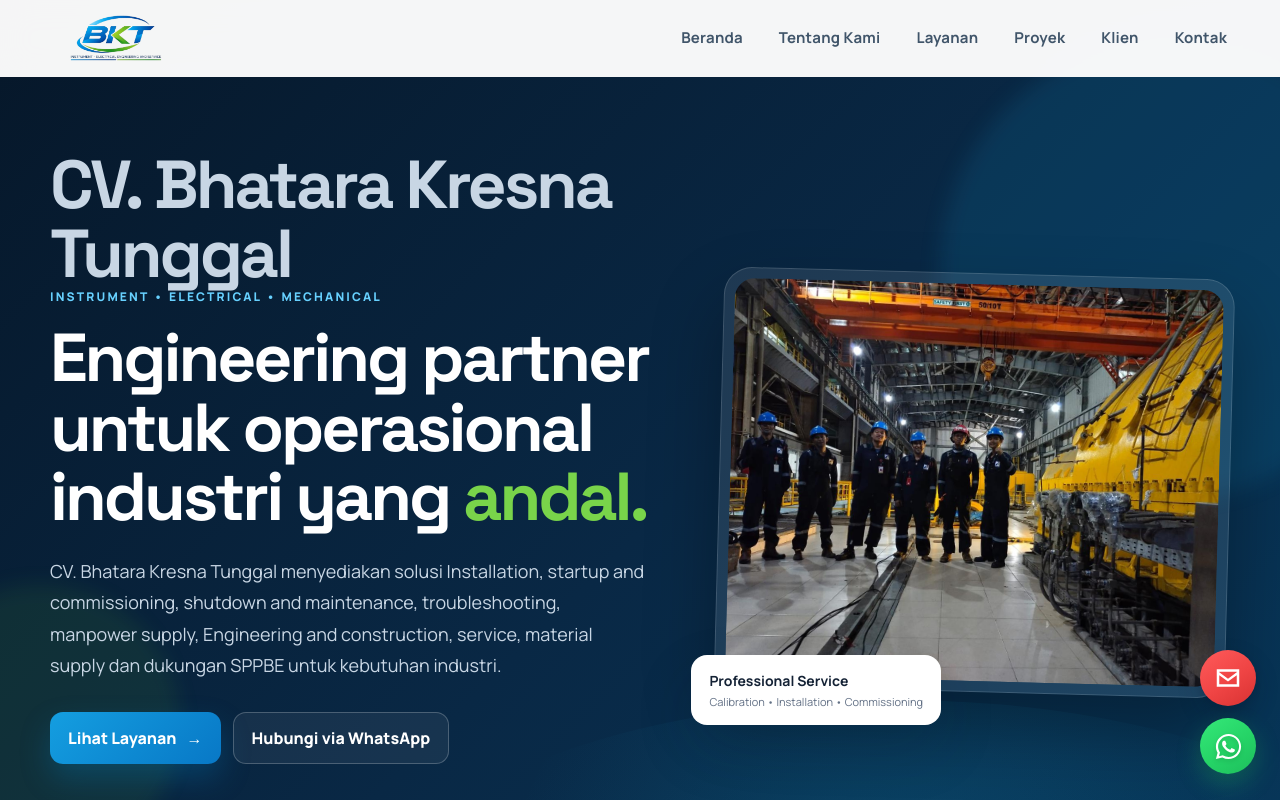
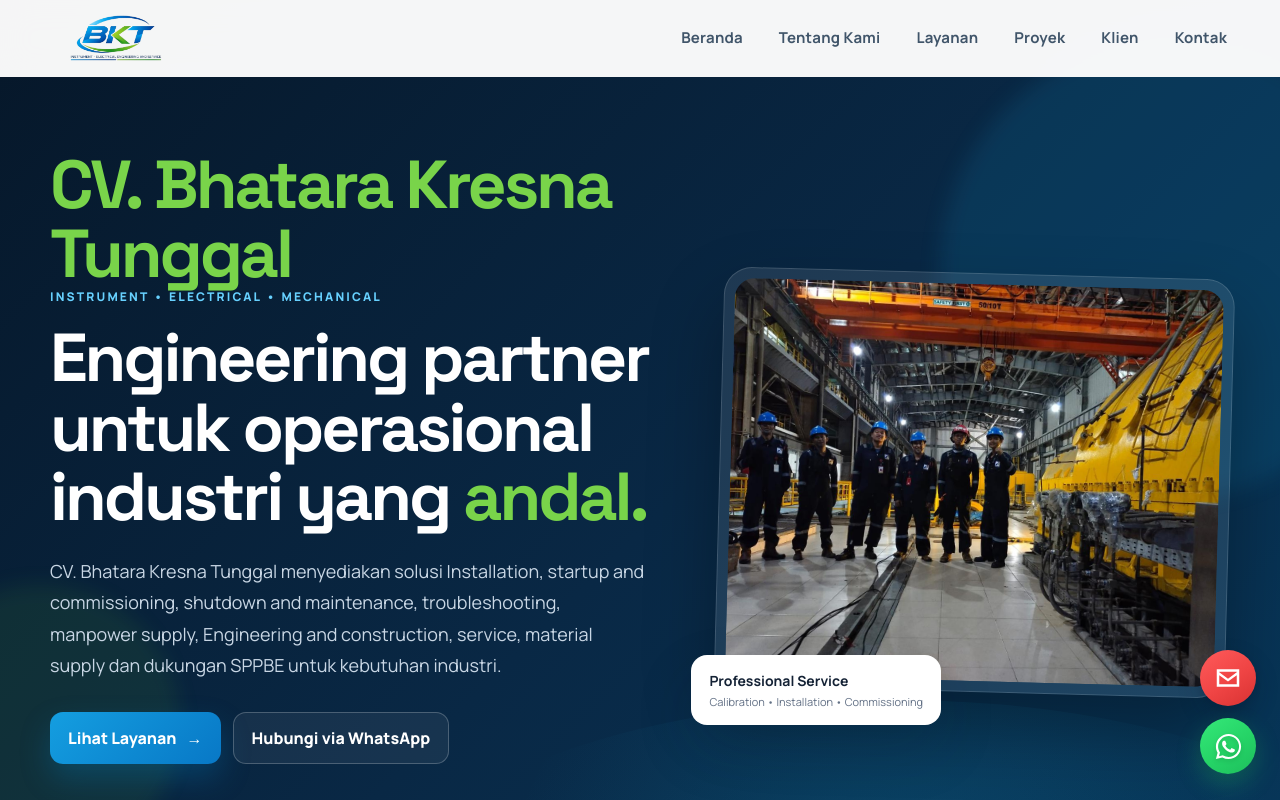
Before and after one commit to athenszz00/bkt-company-profile, a React (Vite) app: page / in a window 1280 px wide. Shown: the top 800 px of the page. Built offline with nearby package versions, Linux system fonts and the light colour scheme.

Commit message:
Update warna tulisan cv

```diff
--- a/src/main.jsx
+++ b/src/main.jsx
@@ -273,8 +273,8 @@ function App() {
           <div className="container hero__grid">
 
             <div className="hero__content reveal">
-              <h1 className="hero__lead">
-                CV. Bhatara Kresna Tunggal
+              <h1>
+                <span>CV. Bhatara Kresna Tunggal</span>
               </h1>
 
               <p className="eyebrow">
```
Also changed, not shown: 2 other files (tests, documents, lock files or other folders).
